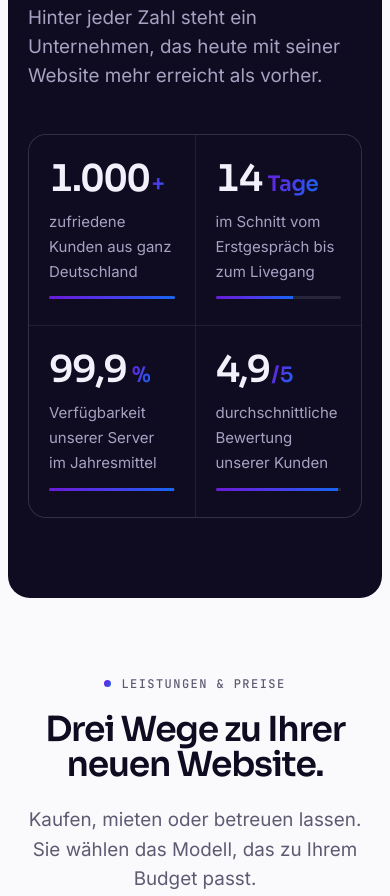
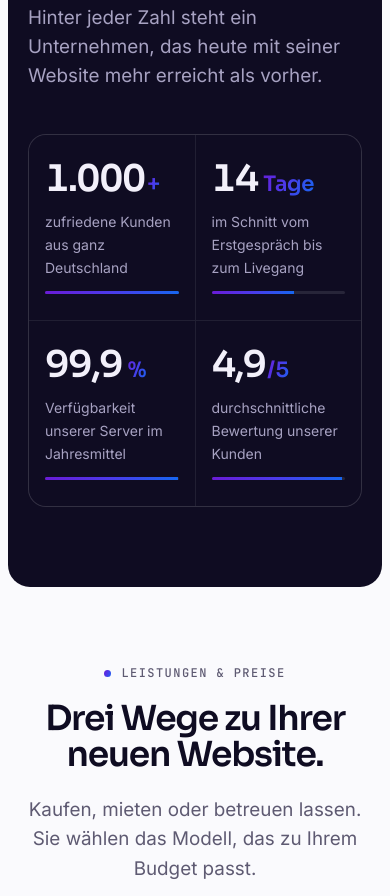
Before and after one commit to Lennolovesjojo/Nexora, a website: page index.html in a window 390 px wide. Shown: the part 4127-5023 px from the top of the page. Drawn offline with Linux system fonts and the light colour scheme; animation ran at ten frames a second.

Commit message:
Zahlenbereich: auf schmalen Handys nicht mehr rechts abgeschnitten
Bei 320 bis 360 px waren Zahlen wie "14 Tage" und Wörter wie "durchschnittliche"
breiter als die Spalte und wurden abgeschnitten (Start, Leistungen, Über uns).
Spalten dürfen jetzt schrumpfen, unter 360 px eine Spalte, bis 420 px etwas
kleinere Zahlen und Abstände, zwischen 900 und 1100 px etwas kleinere Zahlen.

Co-Authored-By: Claude Opus 5.5 <noreply@anthropic.com>
Claude-Session: https://claude.ai/code/session_01W3yKWhrzfx3w6fTDb3FC2U

```diff
--- a/styles.css
+++ b/styles.css
@@ -278,15 +278,20 @@ main > .section.dark:last-child{margin-bottom:clamp(8px,1.2vw,18px)}
 .dark::before{content:"";position:absolute;width:60vw;height:60vw;max-width:900px;max-height:900px;left:50%;top:-30%;transform:translateX(-50%);background:radial-gradient(closest-side,rgba(106,27,214,.45),rgba(22,103,240,.18) 55%,transparent);z-index:-1;filter:blur(20px)}
 
 /* Statistiken */
-.stats{display:grid;grid-template-columns:repeat(2,1fr);gap:1px;background:rgba(255,255,255,.08);border-radius:var(--r);overflow:hidden;border:1px solid rgba(255,255,255,.08)}
-@media (min-width:900px){.stats{grid-template-columns:repeat(4,1fr)}}
-.stat{background:var(--ink);padding:clamp(26px,3.4vw,44px) clamp(20px,2.6vw,32px);display:grid;gap:12px;align-content:start}
+.stats{display:grid;grid-template-columns:repeat(2,minmax(0,1fr));gap:1px;background:rgba(255,255,255,.08);border-radius:var(--r);overflow:hidden;border:1px solid rgba(255,255,255,.08)}
+@media (min-width:900px){.stats{grid-template-columns:repeat(4,minmax(0,1fr))}}
+.stat{background:var(--ink);padding:clamp(26px,3.4vw,44px) clamp(20px,2.6vw,32px);display:grid;grid-template-columns:minmax(0,1fr);gap:12px;align-content:start}
 .stat-num{font:600 clamp(2.3rem,1.3rem + 3.6vw,4.6rem)/1 var(--f-display);letter-spacing:-.05em;font-variant-numeric:tabular-nums;white-space:nowrap}
 .stat-num .u{font-size:.58em;letter-spacing:-.02em;margin-left:.08em;background:var(--grad);-webkit-background-clip:text;background-clip:text;color:transparent}
-.stat p{color:var(--on-dark-muted);font-size:15px;max-width:22ch}
+.stat p{color:var(--on-dark-muted);font-size:15px;max-width:22ch;overflow-wrap:break-word}
 .stat .bar{height:3px;border-radius:3px;background:rgba(255,255,255,.1);overflow:hidden}
 .stat .bar i{display:block;height:100%;width:var(--w,0%);background:var(--grad);transform-origin:left;transform:scaleX(0);transition:transform 1.8s var(--ease)}
 .stat.in .bar i{transform:scaleX(1)}
+/* schmale Handys: Zahlen und Wörter wie "durchschnittliche" passen sonst nicht in zwei Spalten */
+@media (max-width:420px){.stat{padding:26px 16px}.stat-num{font-size:clamp(2rem,9.4vw,2.3rem)}.stat p{font-size:14px}}
+@media (max-width:359px){.stats{grid-template-columns:minmax(0,1fr)}.stat{padding:26px 22px}.stat-num{font-size:2.3rem}}
+/* vier Spalten ab 900 px: große Zahlen bis 1100 px etwas kleiner, damit "1.000+" mit Abstand in die Zelle passt */
+@media (min-width:900px) and (max-width:1099px){.stat-num{font-size:clamp(2.3rem,.2rem + 5vw,4.6rem)}}
 
 /* Bento */
 .bento{display:grid;gap:16px;grid-template-columns:1fr}
```
